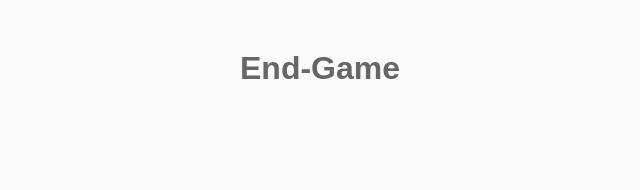
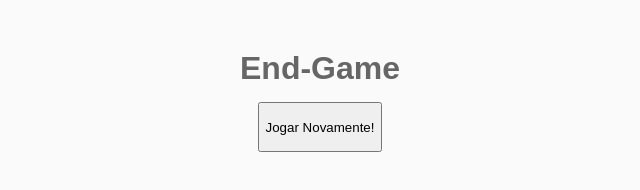
Before and after one commit to BernardoFOFG/Dino-Game---DIO, a plain HTML site: page index.html in a window 1280 px wide. Shown: the whole page, without its empty margins (320-960 px from the left). Drawn offline with Linux system fonts and the light colour scheme.

Commit message:
Adding: A button to restart the game.

```diff
--- a/script.js
+++ b/script.js
@@ -49,7 +49,11 @@ function createCactus() {
       } else if(cactusPosition > 0 && cactusPosition < 60 && position < 60) {
         //Game Over
         clearInterval(leftInterval);
-        document.body.innerHTML = '<h1 class="game-over">End-Game</h1>';
+        document.body.innerHTML = '<h1 class="game-over">End-Game <div class="botao"><button id="restart">Jogar Novamente!</button></div></h1>';
+        var btn = document.querySelector("#restart");
+        btn.addEventListener('click', function(){
+          location.reload();
+        })
       } else {
         cactusPosition -= 10;
         cactus.style.left = cactusPosition + 'px';
--- a/style.css
+++ b/style.css
@@ -21,6 +21,10 @@ body {
   margin-top: 50px;
   font-family: Arial;
 }
+#restart {
+  margin-top: 15px;
+  height: 50px;
+}
 @keyframes slideright {
   from {
     background-position: 70000%;
```
